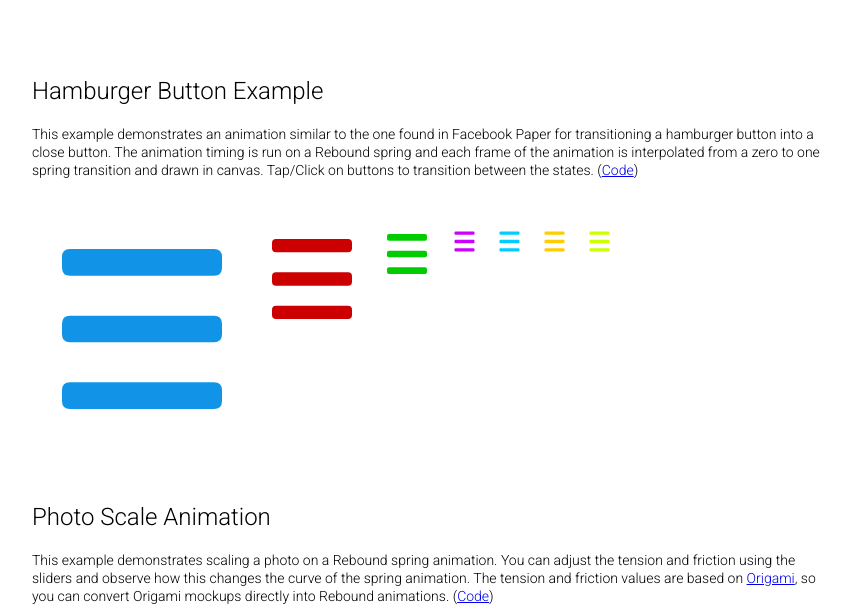
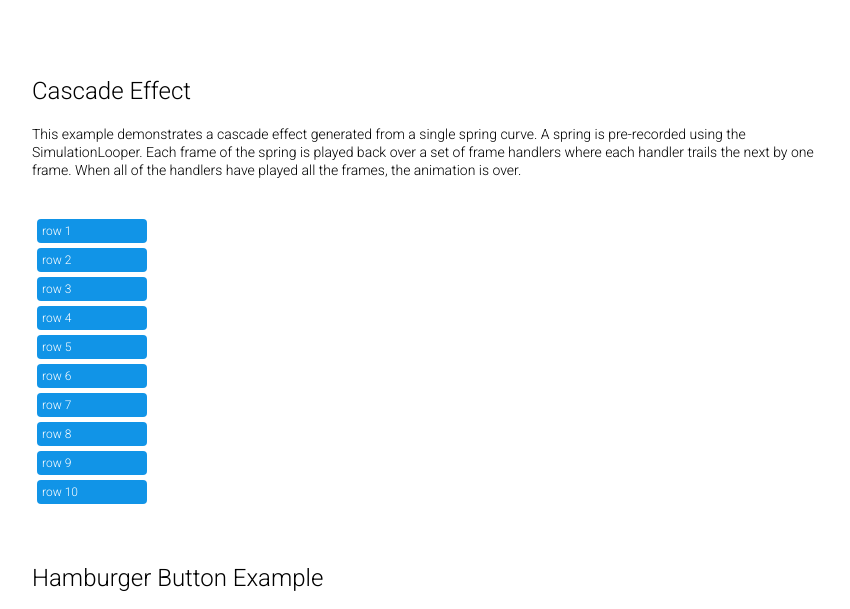
Before and after one commit to facebookarchive/rebound-js, a website: page examples/index.html in a window 1280 px wide. Shown: the part 137-746 px from the top of the page, without its empty margins (208-1058 px from the left). Drawn offline with Linux system fonts and the light colour scheme; a web font is replaced by a local one.

Commit message:
cascade effect

```diff
--- /dev/null
+++ b/examples/cascadeEffect/main.css
@@ -0,0 +1,10 @@
+
+.cascadeRow {
+  color: #fff;
+  background: #1194e7;
+  padding: 5px;
+  width: 100px;
+  margin: 5px;
+  border-radius: 4px;
+  font-size: 12px;
+}
--- a/examples/cascadeEffect/main.js
+++ b/examples/cascadeEffect/main.js
@@ -0,0 +1,93 @@
+(function () {
+  var extend = rebound.util.extend;
+  var bind = rebound.util.bind;
+  var onFrame = rebound.util.onFrame;
+
+  var Cascade = function() {
+    this.springSystem = new rebound.SpringSystem(new rebound.SimulationLooper());
+    this.spring = this.springSystem.createSpring();
+    this.frames = [];
+    this.recordSpring();
+    this.players = [];
+    this.currentFrame = 0;
+    this._boundFrameCallback = bind(this.renderFrame, this);
+  };
+
+  extend(Cascade.prototype, {
+
+    recordSpring: function() {
+      this.spring.addListener(this);
+      this.spring.setEndValue(1);
+      this.spring.removeListener(this);
+    },
+
+    onSpringUpdate: function(spring) {
+      this.frames.push(spring.getCurrentValue())
+    },
+
+    addPlayer: function(fn) {
+      this.players.push({frame: 0, fn: fn, pos: this.players.length});
+    },
+
+    play: function() {
+      if (this.playing) {
+        return;
+      }
+      this.playing = true;
+      this._boundFrameCallback();
+    },
+
+    renderFrame: function() {
+      var toPlay = [];
+      for (var i = 0; i < this.players.length; i++) {
+        var player = this.players[i];
+        if (player.frame < this.frames.length && i <= this.currentFrame) {
+          toPlay.push(player);
+        }
+      }
+
+      if (toPlay.length > 0) {
+        for (var j = 0; j < toPlay.length; j++) {
+          var _p = toPlay[j];
+          var _frame = this.frames[_p.frame]
+          _p.fn(_p.pos, _frame, _p.frame);
+          _p.frame++;
+        }
+        this.currentFrame++;
+        onFrame(this._boundFrameCallback);
+      } else {
+        this.playing = false;
+      }
+    }
+  });
+
+
+  var doit = function() {
+    var container = document.getElementById('cascadeEffectExample');
+    var cascade = new Cascade();
+
+    for (var i = 0; i < 10; i++) {
+      var div = document.createElement('div');
+      div.className = 'cascadeRow'
+      div.innerHTML = 'row ' + (i+1);
+      div.style.opacity = 0;
+      container.appendChild(div);
+      cascade.addPlayer(
+        (function(div) {
+          return function(idx, val, frame) {
+            var x = rebound.MathUtil.mapValueInRange(val, 0, 1, 200, 0);
+            xlat(div, x, 0);
+            div.style.opacity = val;
+            div.style.display = 'block';
+          };
+        })(div)
+      );
+    }
+
+    setTimeout(function() {
+      cascade.play();
+    }, 1000);
+  };
+
+  document.addEventListener('DOMContentLoaded', doit);
+})();
--- a/examples/index.html
+++ b/examples/index.html
@@ -7,6 +7,10 @@
   <script type="text/javascript" src="../rebound.js"></script>
   <script type="text/javascript" src="util.js"></script>
   <link rel="stylesheet" type="text/css" href="main.css" />
+
+  <!-- cascade effect -->
+  <link rel="stylesheet" type="text/css" href="cascadeEffect/main.css" />
+  <script type="text/javascript" src="cascadeEffect/main.js"></script>
 
   <!-- hamburger button -->
   <script type="text/javascript" src="hamburgerButton/main.js"></script>
@@ -28,6 +32,20 @@
         with <a href="http://www.github.com/facebook/rebound-js" target="_blank">rebound-js</a>.
       </div>
     </div>
+
+    <!-- Cascade Effect -->
+    <div class="exampleHeader">
+      <h2 class="exampleTitle">Cascade Effect</h2>
+      <div class="exampleDescription">
+      This example demonstrates a cascade effect generated from a single spring curve.
+      A spring is pre-recorded using the SimulationLooper. Each frame of the spring is
+      played back over a set of frame handlers where each handler trails the next by one
+      frame. When all of the handlers have played all the frames, the animation is over.
+      </div>
+    </div>
+    <div id="cascadeEffectExample" class="exampleContainer">
+    </div>
+
 
     <!-- Hamburger Menu -->
     <div class="exampleHeader">
@@ -54,7 +72,6 @@
         directly into Rebound animations. (<a href="https://github.com/facebook/rebound-js/blob/master/examples/photoScaleExample.js" target="_blank">Code</a>)
       </div>
     </div>
-
     <div class="exampleContainer">
       <div class="inner-content">
         <canvas id="graph-canvas" width="600" height="600"></canvas>
--- a/rebound.js
+++ b/rebound.js
@@ -120,6 +120,26 @@
 
 (function() {
   var rebound = {};
+  var util = rebound.util = {};
+  var concat = Array.prototype.concat;
+  var slice = Array.prototype.slice;
+
+  // Bind a function to a context object.
+  util.bind = function bind(func, context) {
+    args = slice.call(arguments, 2);
+    return function() {
+      func.apply(context, concat.call(args, slice.call(arguments)));
+    };
+  };
+
+  // Add all the properties in the source to the target.
+  util.extend = function extend(target, source) {
+    for (var key in source) {
+      if (source.hasOwnProperty(key)) {
+        target[key] = source[key];
+      }
+    }
+  };
 
   // SpringSystem
   // ------------
@@ -135,7 +155,7 @@
     this.looper.springSystem = this;
   };
 
-  extend(SpringSystem.prototype, {
+  util.extend(SpringSystem.prototype, {
 
     _springRegistry: null,
 
@@ -334,7 +354,7 @@
     this._tempState = new PhysicsState();
   };
 
-  extend(Spring, {
+  util.extend(Spring, {
     _ID: 0,
 
     MAX_DELTA_TIME_SEC: 0.064,
@@ -343,7 +363,7 @@
 
   });
 
-  extend(Spring.prototype, {
+  util.extend(Spring.prototype, {
 
     _id: 0,
 
@@ -734,7 +754,7 @@
   // velocity values.
   var PhysicsState = function PhysicsState() {};
 
-  extend(PhysicsState.prototype, {
+  util.extend(PhysicsState.prototype, {
     position: 0,
     velocity: 0
   });
@@ -762,7 +782,7 @@
     };
 
     this.run = function() {
-      compatRequestAnimationFrame(_run);
+      util.onFrame(_run);
     }
   };
 
@@ -828,7 +848,7 @@
     }
   };
 
-  extend(SpringConfig, {
+  util.extend(SpringConfig, {
     // Convert an origami Spring tension and friction to Rebound spring
     // constants. If you are prototyping a design with Origami, this
     // makes it easy to make your springs behave exactly the same in
@@ -842,7 +862,7 @@
 
   SpringConfig.DEFAULT_ORIGAMI_SPRING_CONFIG = SpringConfig.fromOrigamiTensionAndFriction(40, 7);
 
-  extend(SpringConfig.prototype, {
+  util.extend(SpringConfig.prototype, {
     friction: 0,
     tension: 0
   });
@@ -885,7 +905,7 @@
   }
 
   // Cross browser/node timer functions.
-  function compatRequestAnimationFrame(func) {
+  util.onFrame = function onFrame(func) {
     var meth;
     if (typeof process != 'undefined') {
       meth = setImmediate;
@@ -897,26 +917,6 @@
         window.oRequestAnimationFrame;
     }
     return meth(func);
-  }
-
-  var concat = Array.prototype.concat;
-  var slice = Array.prototype.slice;
-
-  // Bind a function to a context object.
-  function bind(func, context) {
-    args = slice.call(arguments, 2);
-    return function() {
-      func.apply(context, concat.call(args, slice.call(arguments)));
-    };
-  }
-
-  // Add all the properties in the source to the target.
-  function extend(target, source) {
-    for (var key in source) {
-      if (source.hasOwnProperty(key)) {
-        target[key] = source[key];
-      }
-    }
   }
 
   // Export the public api using exports for common js or the window for
```
